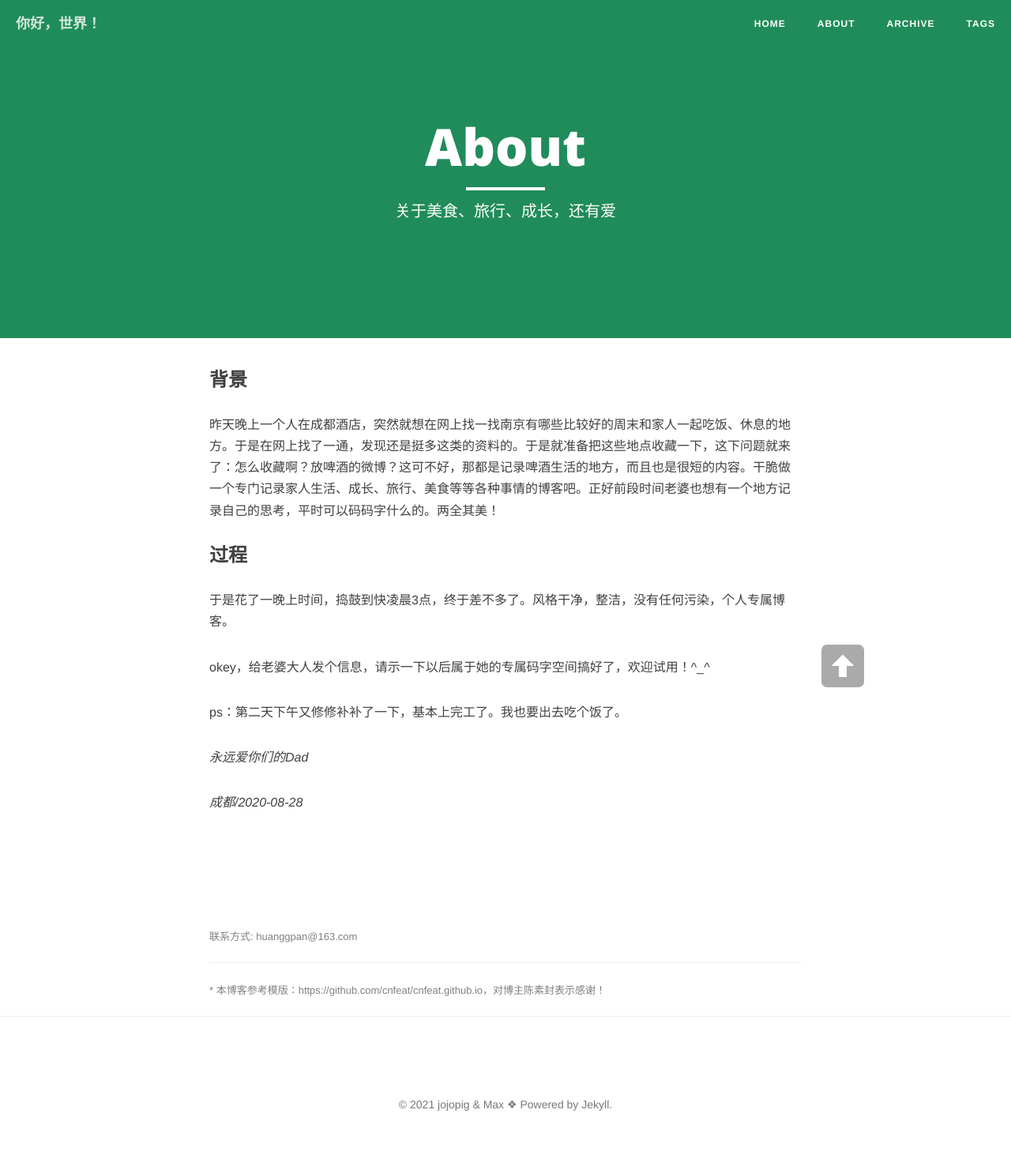
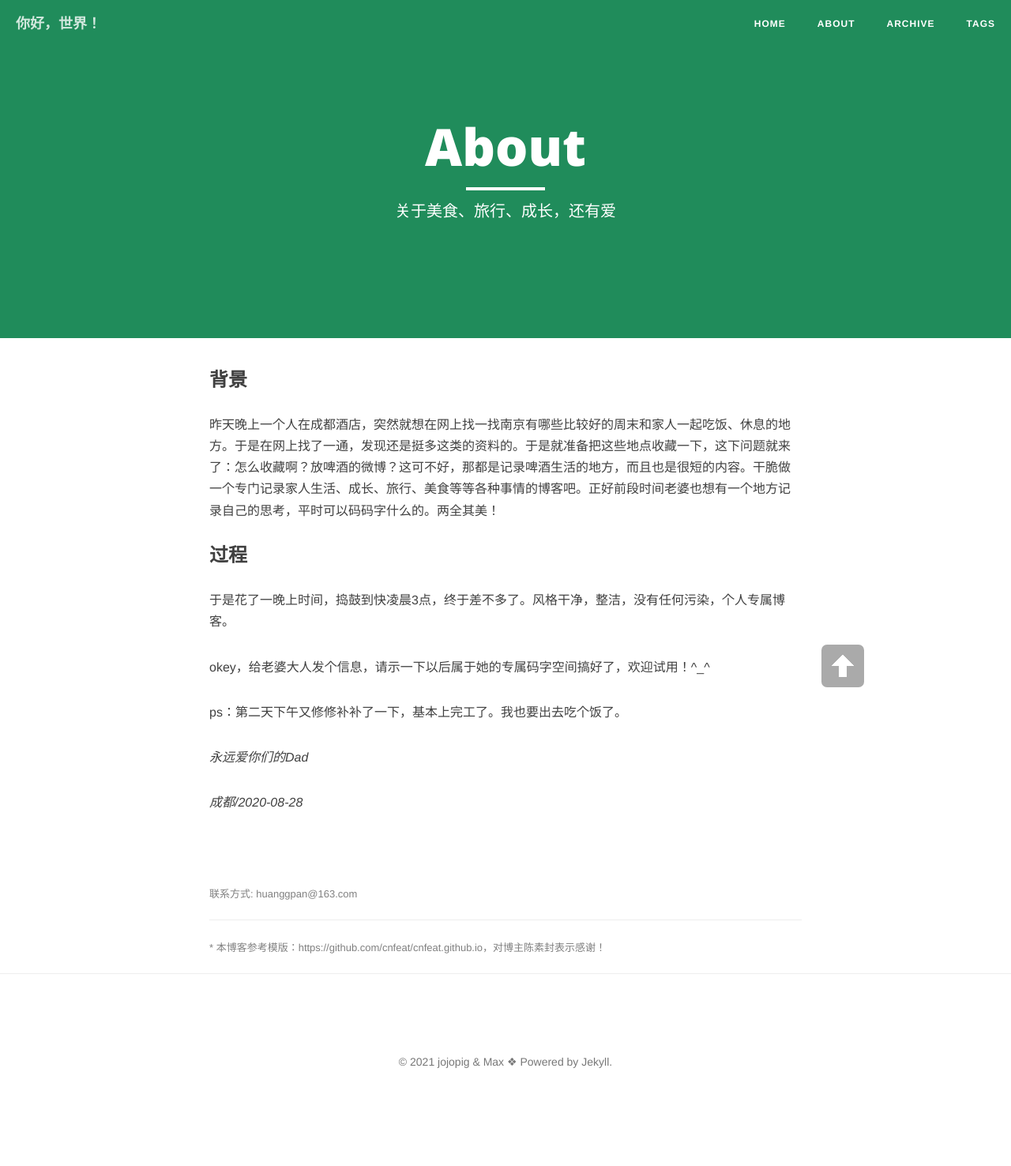
Before and after one commit to GaopanHuang/gaopanhuang.github.io, a Jekyll site: the page built from about.md, in a window 1280 px wide. Shown: the whole page at 79% size. Built offline with Jekyll 4.4.1, drawn with Linux system fonts in a browser that asks for light colours; nearby versions of some CDN libraries; after the commit the page ends 1422 px from its top, so only the background shows below that.

Commit message:
Update about.md

```diff
--- a/about.md
+++ b/about.md
@@ -19,7 +19,7 @@ ps：第二天下午又修修补补了一下，基本上完工了。我也要出
 
 *成都/2020-08-28*
 
-<br/><br/><br/>
+<br/>
 
 <font color=gray size=2> 联系方式: huanggpan@163.com </font>
 
```
